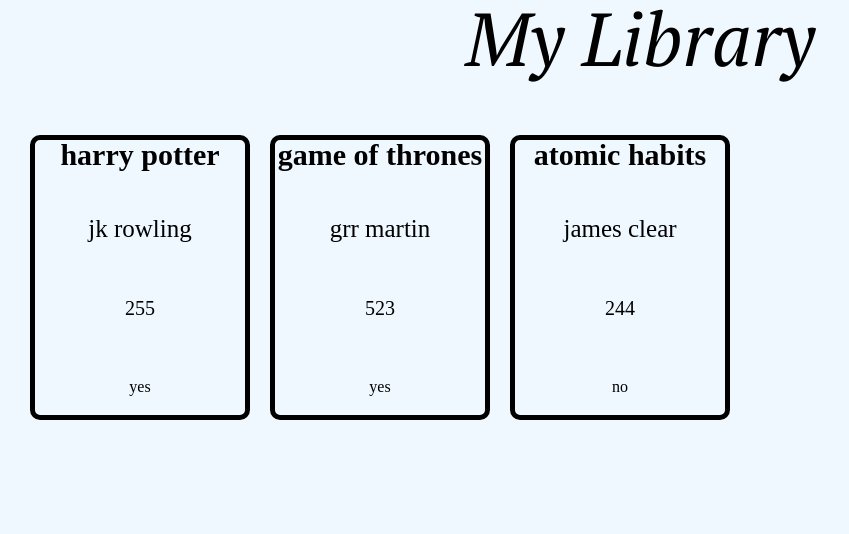
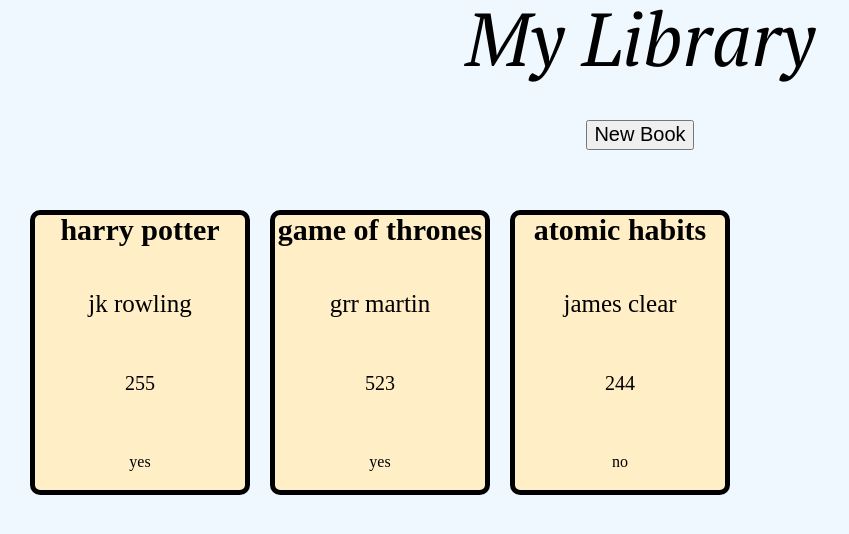
Before and after one commit to GuillermoC93/library, a plain HTML site: page index.html in a window 1280 px wide. Shown: the whole page, without its empty margins (0-849 px from the left). Drawn offline with Linux system fonts and the light colour scheme.

Commit message:
added new book button to display

```diff
--- a/index.html
+++ b/index.html
@@ -11,6 +11,7 @@
 </head>
 <body>
   <h1>My Library</h1>
+  <button class="newbookbtn" type="button">New Book</button>
   <div class="container"></div>
   <script src="scripts/scripts.js"></script>
 </body>
--- a/scripts/scripts.js
+++ b/scripts/scripts.js
@@ -42,11 +42,11 @@
   const container = document.querySelector(".container");
 
   myLibrary.forEach(book => {
-    const bookdiv = document.createElement("div");
-    const titlediv = document.createElement("div");
-    const authordiv = document.createElement("div");
-    const pagesdiv = document.createElement("div");
-    const readdiv = document.createElement("div");
+    bookdiv = document.createElement("div");
+    titlediv = document.createElement("div");
+    authordiv = document.createElement("div");
+    pagesdiv = document.createElement("div");
+    readdiv = document.createElement("div");
 
     titlediv.textContent = book.title
     authordiv.textContent = book.author
--- a/styles/styles.css
+++ b/styles/styles.css
@@ -9,14 +9,8 @@
   font-family: 'PT Serif', serif;
 }
 
-.container {
-  display: flex;
-  flex-direction: row;
-  flex-wrap: wrap;
-  margin: 50px 20px 20px 20px;
-}
-
 .book {
+  background-color: #ffeec6;
   display: flex;
   flex-direction: column;
   align-items: center;
@@ -47,3 +41,17 @@
 .bookread {
   margin-bottom: 20px;
 }
+
+.container {
+  display: flex;
+  flex-direction: row;
+  flex-wrap: wrap;
+  margin: 50px 20px 20px 20px;
+}
+
+.newbookbtn {
+  display: flex;
+  margin: 45px auto 0 auto;
+  height: 30px;
+  font-size: 20px;
+}
```
